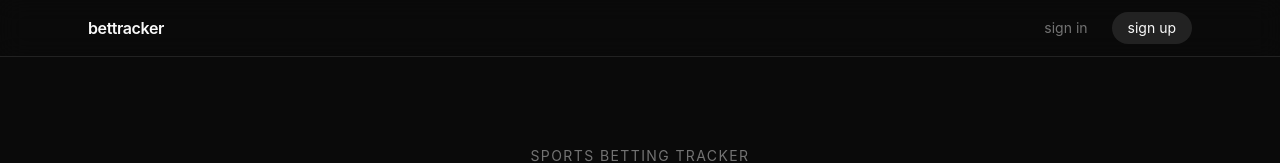
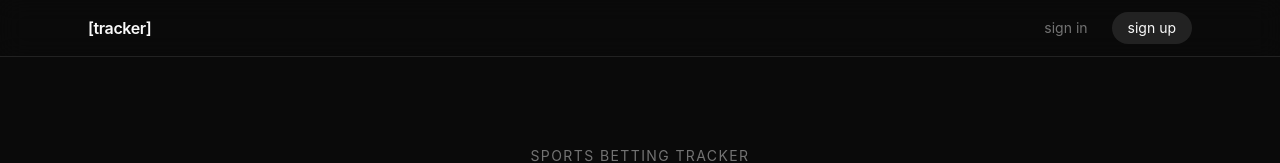
Before and after one commit to gonyeacole/betting, a Next.js app: page / in a window 1280 px wide. Shown: the top 163 px of the page. Built offline with nearby package versions, Linux system fonts and the light colour scheme; no server answers.

Commit message:
Rename app to [tracker]
https://claude.ai/code/session_019ctAypVZSogqiPhruMWETq

```diff
--- a/src/app/layout.tsx
+++ b/src/app/layout.tsx
@@ -4,7 +4,7 @@ import SessionProvider from "@/components/SessionProvider";
 import Navbar from "@/components/Navbar";
 
 export const metadata: Metadata = {
-  title: "BetTracker",
+  title: "[tracker]",
   description: "Track your sports bets, follow other bettors, and analyze your performance",
 };
 
--- a/src/components/Navbar.tsx
+++ b/src/components/Navbar.tsx
@@ -13,7 +13,7 @@ export default function Navbar() {
       <div className="max-w-6xl mx-auto px-6">
         <div className="flex justify-between items-center h-14">
           <Link href="/" className="text-base font-semibold tracking-tight text-foreground">
-            bettracker
+            [tracker]
           </Link>
 
           {session ? (
```
